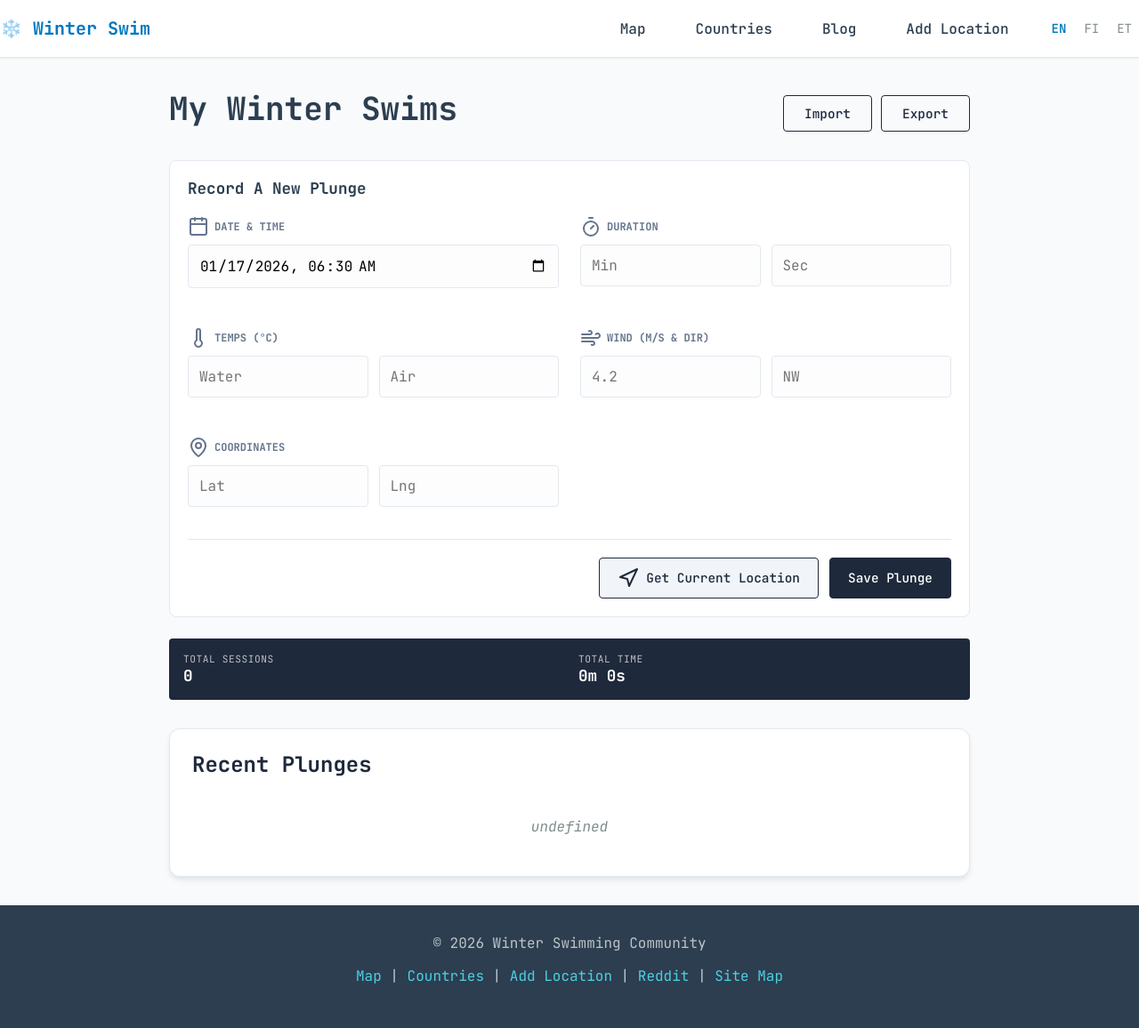
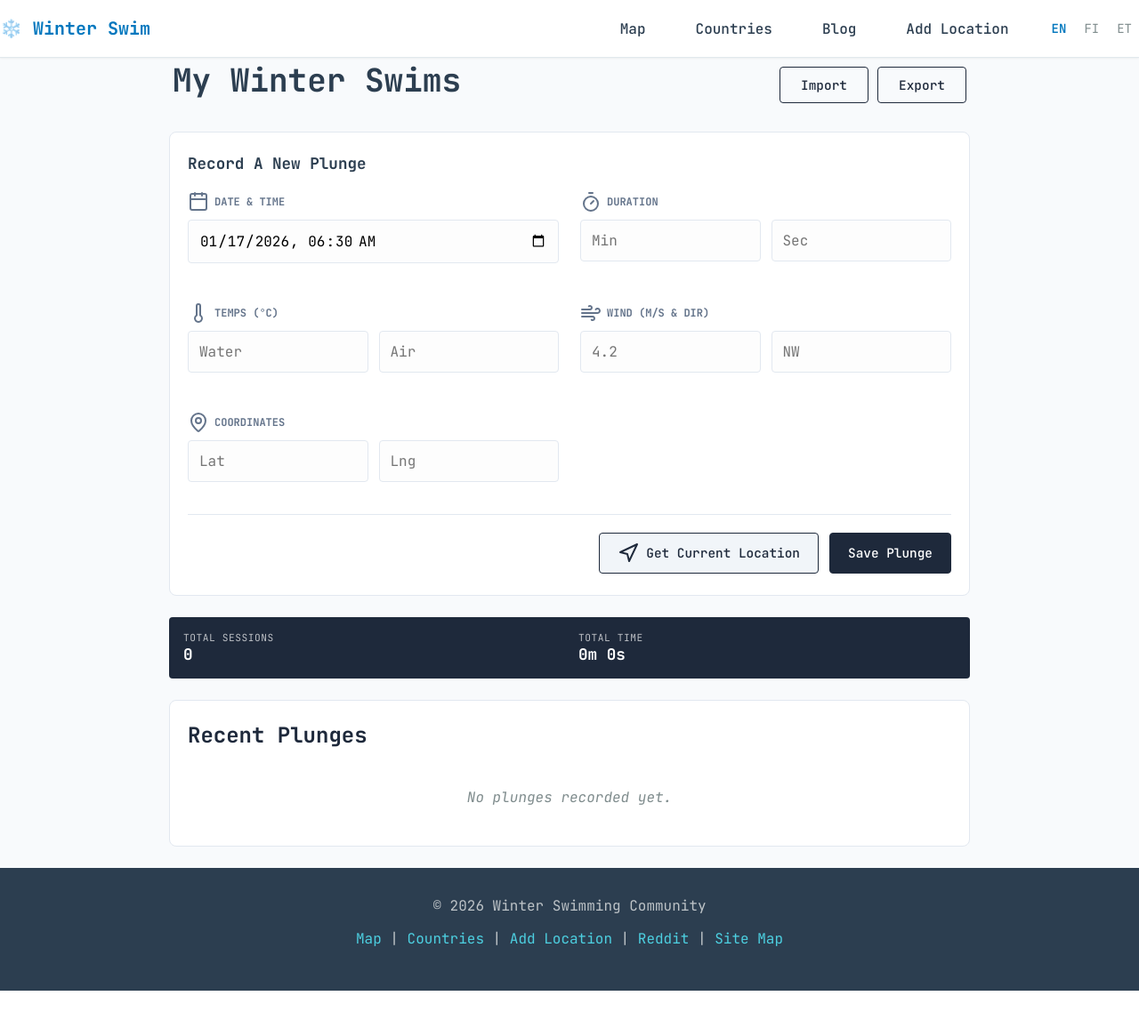
Before and after one commit to tjomk/winterswim, a Django app: page /en/plunge-tracker/ in a window 1280 px wide. Shown: the whole page at 89% size. After the commit the page ends 1114 px from the top, so only its background shows below. Run offline with Django 5.2, Linux system fonts and the light colour scheme; parts of the project's set-up code (start-up, migrations or seed data) failed here and were passed over; some libraries are stand-ins or nearby versions.

Commit message:
Update layout a bit

```diff
--- a/static/css/main.css
+++ b/static/css/main.css
@@ -216,7 +216,7 @@
     font-family: var(--font-mono);
     color: var(--text-main);
     margin: 0;
-    padding: 20px;
+    padding: 20px 16px;
     min-height: 100vh;
     display: flex;
     flex-direction: column;
@@ -1869,14 +1869,16 @@
 .tracker-container {
     max-width: 900px;
     margin: 0 auto;
+    width: 100%;
 }
 
 /* Header & Stats */
 .tracker-header {
     display: flex;
-    justify-content: space-between;
-    align-items: center;
-    margin: 2rem 0;
+    flex-direction: column;
+    gap: 16px;
+    padding: 0 4px;
+    margin-bottom: 2rem;
 }
 
 /* 4. PLUNGE TRACKER SPECIFIC STYLES */
@@ -1888,7 +1890,7 @@
     color: white;
     padding: 16px;
     border-radius: 4px;
-    margin-bottom: 24px;
+    margin: 0 0 24px 0;
     gap: 20px;
 }
 
@@ -1913,8 +1915,8 @@
 .plunge-form-card {
     background: var(--card-bg);
     border: 1px solid var(--border-color);
-    padding: 20px;
     border-radius: 8px;
+    padding: 24px 20px;
     margin-bottom: 24px;
 }
 
@@ -1950,6 +1952,7 @@
     font-family: var(--font-mono);
     background-color: #fdfdfd;
     font-size: 1rem;
+    box-sizing: border-box;
 }
 
 .plunge-form-card input:focus {
@@ -2076,7 +2079,7 @@
     background: white;
     border: 1px solid var(--border-color);
     border-left: 4px solid var(--accent-blue);
-    padding: 16px;
+    padding: 20px;
     border-radius: 4px;
     position: relative;
 }
@@ -2112,6 +2115,12 @@
         padding: 40px;
     }
 
+    .tracker-header {
+        flex-direction: row;
+        justify-content: space-between;
+        align-items: center;
+    }
+
     .actions {
         width: auto;
     }
@@ -2143,12 +2152,11 @@
 
 /* List Styling */
 .history-section {
-    margin: 2rem 0;
     background: var(--card-bg);
     border: 1px solid var(--border-color);
-    padding: 25px;
-    border-radius: 12px;
-    box-shadow: 0 4px 6px -1px rgb(0 0 0 / 0.1);
+    border-radius: 8px;
+    padding: 24px 20px;
+    margin-bottom: 24px;
 }
 
 .history-section h3 {
@@ -2166,7 +2174,7 @@
 .plunge-item {
     background: var(--bg-color);
     border-left: 4px solid var(--accent-blue);
-    padding: 15px;
+    padding: 20px;
     display: grid;
     grid-template-columns: 2fr 1fr 1fr 1fr auto; /* Added auto for delete button */
     align-items: center;
--- a/static/js/plunge_tracker.js
+++ b/static/js/plunge_tracker.js
@@ -66,7 +66,7 @@
                 <div class="item-details">
                     <div>${plunge.durationMinutes || 0}m ${plunge.durationSeconds || 0}s</div>
                     <div>${plunge.waterTemp !== '' ? plunge.waterTemp + '°C' : notAvailable} / ${plunge.airTemp !== '' ? plunge.airTemp + '°C' : notAvailable}</div>
-                    <div>${plunge.windSpeed ? plunge.windSpeed + ' m/s' : notAvailable} ${plunge.windDirection || ''}</div>
+                    <div>${plunge.windSpeed ? (plunge.windSpeed + ' m/s' + (plunge.windDirection ? ' ' + plunge.windDirection : '')) : notAvailable}</div>
                 </div>
                 <button class="delete-btn" aria-label="Delete plunge">&times;</button>
             `;
--- a/templates/plunge_tracker/plunge_list.html
+++ b/templates/plunge_tracker/plunge_list.html
@@ -28,6 +28,7 @@
          data-fetching-weather="{% trans "Fetching weather data..." %}"
          data-unable-to-fetch-weather="{% trans "Unable to fetch weather data." %}"
          data-not-available="{% trans "N/A" %}"
+         data-no-plunges-recorded="{% trans "No plunges recorded yet." %}"
     ></div>
 
 <div class="tracker-container">
```
Also changed, not shown: locale/et/LC_MESSAGES/django.po, locale/fi/LC_MESSAGES/django.po.
